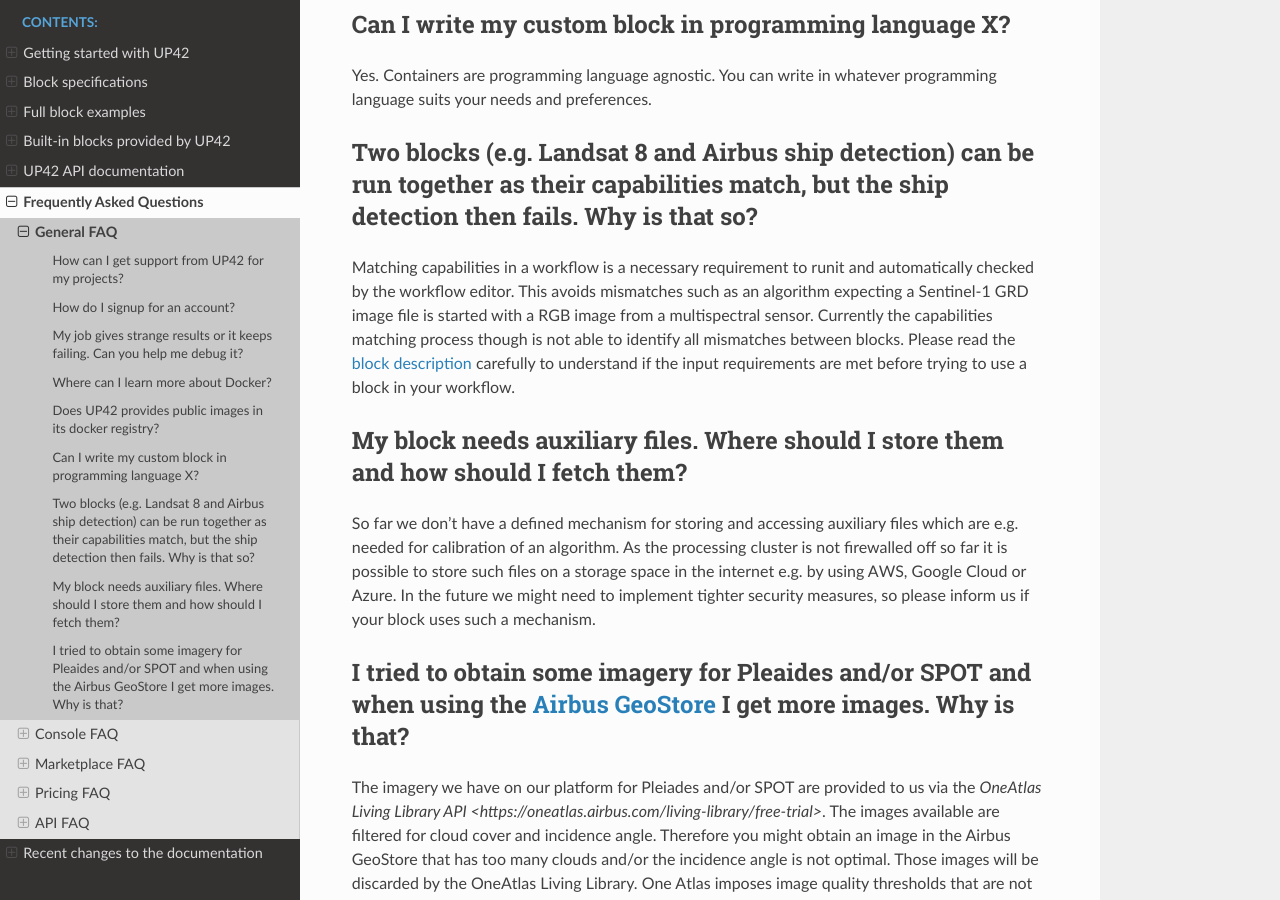
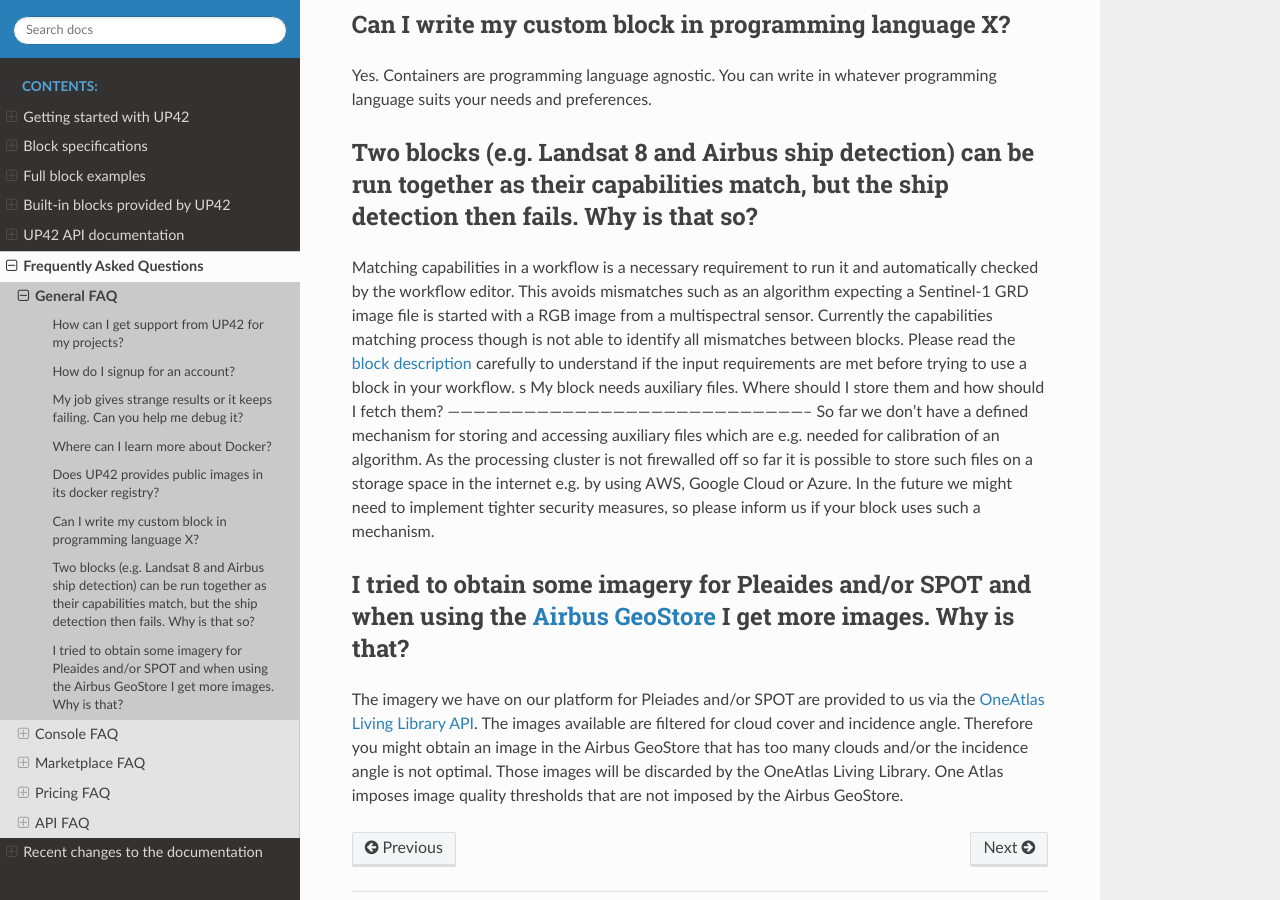
Before and after one commit to up42/docs, a Sphinx documentation site: the page built from source/FAQ/general.rst, in a window 1280 px wide and 900 px high, scrolled down 824 px. Built offline with Sphinx 7.4.7 and the Read the Docs theme 2.0.0, drawn with Linux system fonts in a browser that asks for light colours.

Commit message:
* Typo fixes in general FAQ.

```diff
--- a/source/FAQ/general.rst
+++ b/source/FAQ/general.rst
@@ -42,7 +42,7 @@
 Two blocks (e.g. Landsat 8 and Airbus ship detection) can be run together as their capabilities match, but the ship detection then fails. Why is that so?
 ---------------------------------------------------------------------------------------------------------------------------------------------------------
 
-Matching capabilities in a workflow is a necessary requirement to runit
+Matching capabilities in a workflow is a necessary requirement to run it
 and automatically checked by the workflow editor. This avoids mismatches
 such as an algorithm expecting a Sentinel-1 GRD image file is started
 with a RGB image from a multispectral sensor. Currently the capabilities
@@ -51,7 +51,7 @@
 description <https://docs.up42.com/specifications/capabilities.html#block-capabilities>`__
 carefully to understand if the input requirements are met before trying
 to use a block in your workflow.
-
+s
 My block needs auxiliary files. Where should I store them and how should I fetch them?
 --------------------------------------------------------------------------------------
 So far we don't have a defined mechanism for storing and accessing auxiliary files which are e.g. needed for
@@ -63,7 +63,7 @@
 --------------------------------------------------------------------------------------------------------------------------------------------------------------------------------
 
 The imagery we have on our platform for Pleiades and/or SPOT are
-provided to us via the `OneAtlas Living Library API <https://oneatlas.airbus.com/living-library/free-trial>`.  The images
+provided to us via the `OneAtlas Living Library API <https://oneatlas.airbus.com/living-library/free-trial>`__.  The images
 available are filtered for cloud cover and incidence angle. Therefore you might obtain an image in the Airbus GeoStore that has too many
 clouds and/or the incidence angle is not optimal. Those images will be discarded by the OneAtlas Living Library. One Atlas imposes image quality thresholds that are
 not imposed by the Airbus GeoStore.
```
